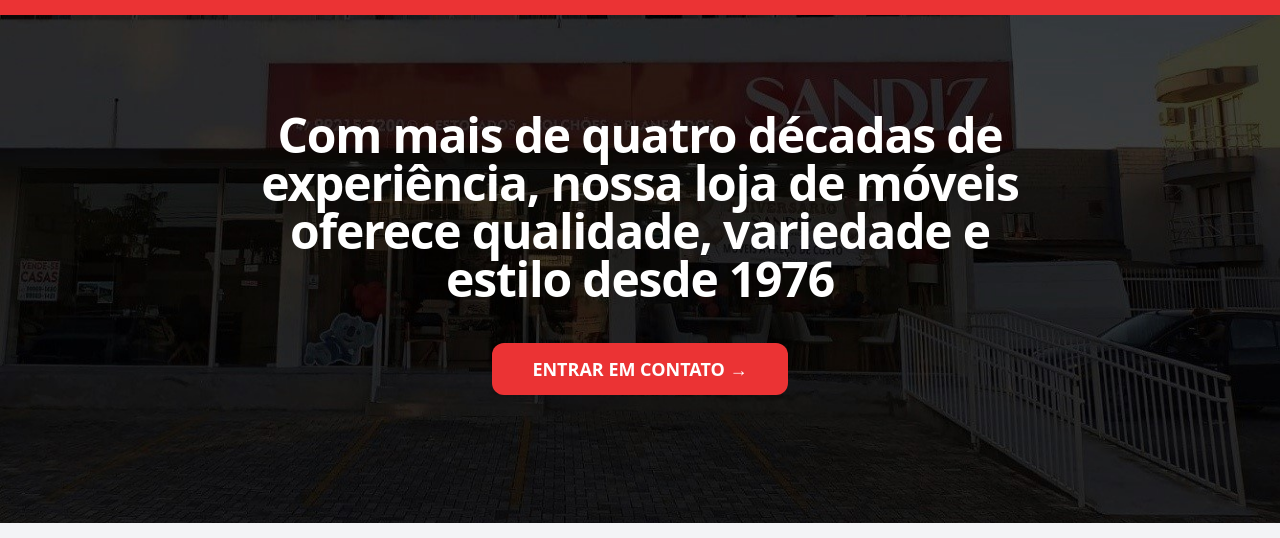
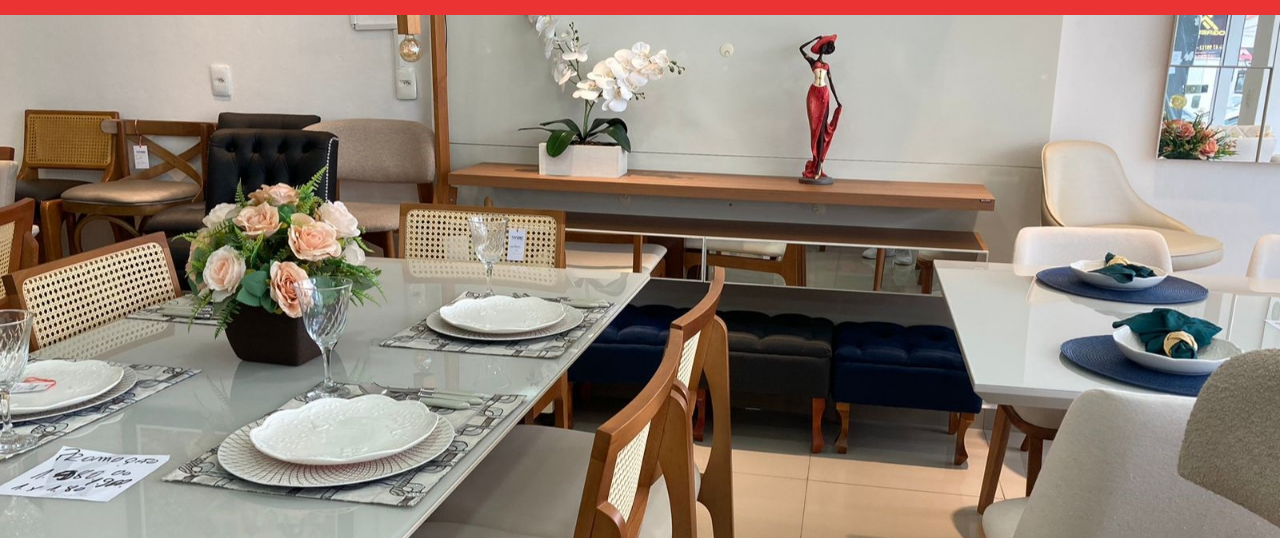
Before and after one commit to AAndreazza/site-sandiz-moveis, a Gatsby site: page / in a window 1280 px wide. Shown: the part 73-611 px from the top of the page. Built offline with nearby package versions, Linux system fonts and the light colour scheme; Gatsby itself is replaced by a stand-in of ours.

Commit message:
usando slider para hero com imagens

```diff
--- a/package.json
+++ b/package.json
@@ -24,6 +24,7 @@
     "react-dom": "^18.2.0",
     "react-scroll": "^1.9.0",
     "react-slick": "^0.30.2",
+    "react-slider": "^2.0.6",
     "sal.js": "^0.8.5",
     "slick-carousel": "^1.8.1"
   },
--- a/src/components/Hero.js
+++ b/src/components/Hero.js
@@ -1,20 +1,43 @@
 import React from 'react'
 import { Link } from 'gatsby'
+import Slider from "react-slick";
+import "slick-carousel/slick/slick.css";
+import "slick-carousel/slick/slick-theme.css";
 import { getWhatsUrl } from '../utils/index.js'
 import { CTA_WHATSAPP_MENSAGENS, URLS } from '../utils/constants'
-import Loja  from '../images/lojaTimbo.jpg'
+import Foto2 from '../images/foto2.jpg'
+import Foto3 from '../images/foto3.jpg'
 
 const Hero = () => {
+    const settings = {
+        dots: false,
+        infinite: true,
+        speed: 500,
+        slidesToShow: 1,
+        slidesToScroll: 1,
+        arrows: false,
+        autoplay: true,
+        autosplaySpeed: 50
+    };
+
     return (
-        <div className='bg-gray-300'>
-            <div className='relative isolate overflow-hidden pt-36 pb-16 sm:pb-0 sm:pt-14'>
-                <img src={Loja} alt='imagem loja' className='absolute inset-0 -z-10 h-full w-full object-cover' />
-                    <div className='text-center mx-auto max-w-3xl py-22 sm:py-32'>
-                        <h1 className='text-2xl font-bold tracking-tight text-white sm:text-5xl'>Com mais de quatro décadas de experiência, nossa loja de móveis oferece qualidade, variedade e estilo desde 1976</h1>
-                        <div className='mt-10 flex items-center justify-center gap-x-6'>
-                            <Link to={getWhatsUrl(CTA_WHATSAPP_MENSAGENS.ctaButton)} target="_blank" className='rounded-xl bg-[#eb3334] px-10 py-3 text-lg font-bold text-white shadow-sm hover:bg-[#db5454] focus-visible:outline focus-visible:outline-2 focus-visible:outline-offset-2 focus-visible:outline-[#db5454]'>ENTRAR EM CONTATO <span aria-hidden='true'>&rarr;</span></Link>
+        <div className='overflow-hidden relative isolate pt-24 sm:pt-0'>
+            <div className="slider-container">
+                <Slider {...settings}>
+                    <div>
+                        <img src={Foto2} alt='imagem loja' className='h-full w-full object-cover' />
+                        {/* DEPOIS APAGAR: */}
+                        <div className='-mt-44 sm:-mt-80 text-center mx-auto max-w-3xl py-22 sm:py-32'>
+                            <h1 className='sm:-mt-80 text-lg font-bold tracking-tight text-white sm:text-5xl'>Com mais de quatro décadas de experiência, nossa loja de móveis oferece qualidade, variedade e estilo desde 1976</h1>
+                            <div className='mt-4 sm:mt-10 flex items-center justify-center gap-x-6'>
+                                <Link to={getWhatsUrl(CTA_WHATSAPP_MENSAGENS.ctaButton)} target="_blank" className='rounded-xl bg-[#eb3334] px-6 sm:px-10 py-3 text-xs sm:text-lg font-bold text-white shadow-sm hover:bg-[#db5454] focus-visible:outline focus-visible:outline-2 focus-visible:outline-offset-2 focus-visible:outline-[#db5454]'>ENTRAR EM CONTATO <span aria-hidden='true'>&rarr;</span></Link>
+                            </div>
                         </div>
-                </div>
+                    </div>
+                    <div>
+                        <img src={Foto3} alt='imagem loja' className='h-full w-full object-cover' />
+                    </div>
+                </Slider>
             </div>
         </div>
     )
```
Also changed, not shown: src/images/foto1.jpg (added), src/images/foto2 - Copia.jpg (added), src/images/foto2.jpg (added), src/images/foto3.jpg (added), 1 other file.
